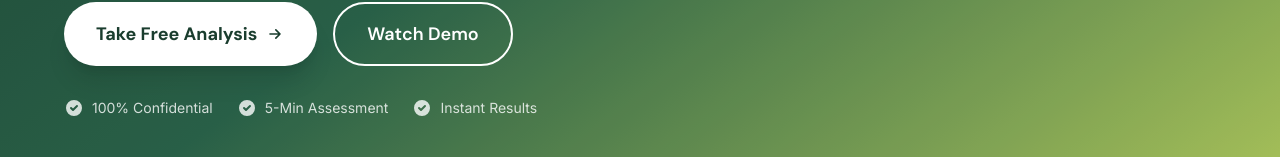
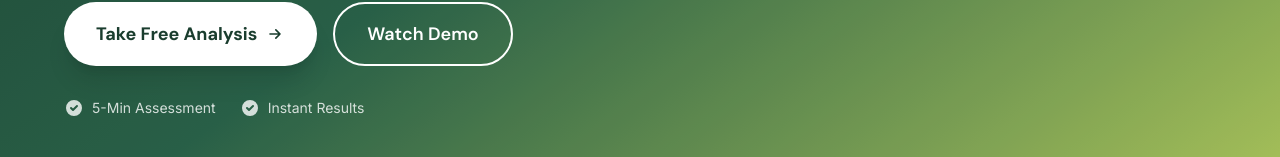
Before and after one commit to WellnessWits/fxmed, a Next.js app: page /functional-health-analysis in a window 1280 px wide. Shown: the part 643-800 px from the top of the page. Built offline with nearby package versions, Linux system fonts and the light colour scheme.

Commit message:
Remove 100% Confidential from functional health analysis hero section
- Keep only 5-Min Assessment and Instant Results in hero section
- Remove 100% Confidential item

```diff
--- a/app/functional-health-analysis/page.tsx
+++ b/app/functional-health-analysis/page.tsx
@@ -40,12 +40,6 @@ export default function FunctionalHealthAnalysis() {
               </div>
 
               <div className="mt-8 flex items-center gap-6 text-sm text-white/80">
-                <div className="flex items-center gap-2">
-                  <svg className="w-5 h-5" fill="currentColor" viewBox="0 0 20 20">
-                    <path fillRule="evenodd" d="M10 18a8 8 0 100-16 8 8 0 000 16zm3.707-9.293a1 1 0 00-1.414-1.414L9 10.586 7.707 9.293a1 1 0 00-1.414 1.414l2 2a1 1 0 001.414 0l4-4z" clipRule="evenodd" />
-                  </svg>
-                  <span>100% Confidential</span>
-                </div>
                 <div className="flex items-center gap-2">
                   <svg className="w-5 h-5" fill="currentColor" viewBox="0 0 20 20">
                     <path fillRule="evenodd" d="M10 18a8 8 0 100-16 8 8 0 000 16zm3.707-9.293a1 1 0 00-1.414-1.414L9 10.586 7.707 9.293a1 1 0 00-1.414 1.414l2 2a1 1 0 001.414 0l4-4z" clipRule="evenodd" />
```
